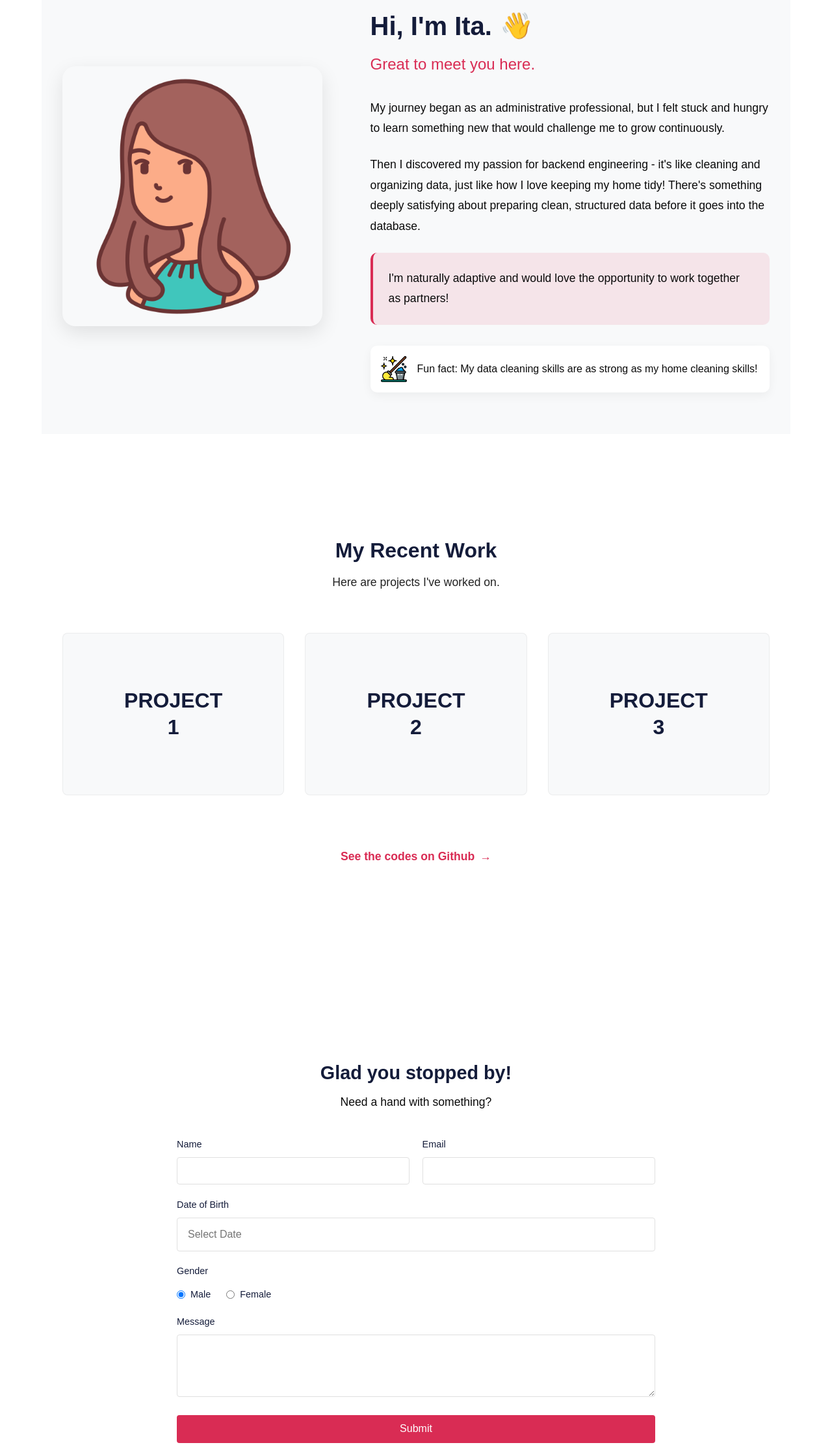
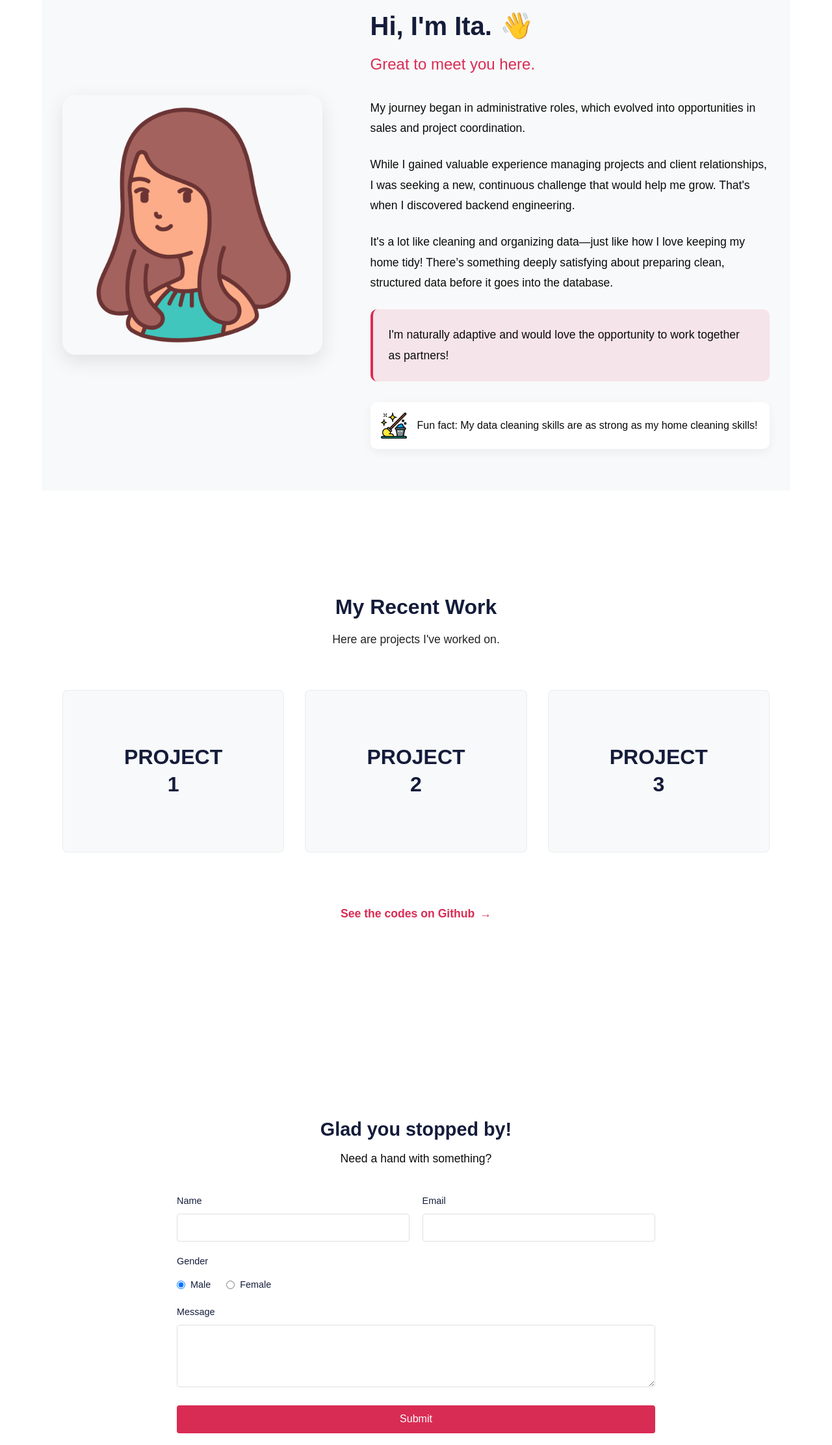
Before and after one commit to itayulia/portfolio-web, a plain HTML site: page index.html in a window 1280 px wide. Shown: the part 1122-3346 px from the top of the page at 65% size. Drawn offline with nearby package versions, Linux system fonts and the light colour scheme.

Commit message:
Edit welcome message on profile

```diff
--- a/index.html
+++ b/index.html
@@ -66,8 +66,9 @@
                 <h3 class="tagline">Great to meet you here.</h3>
 
                 <div class="journey">
-                    <p>My journey began as an administrative professional, but I felt stuck and hungry to learn something new that would challenge me to grow continuously.</p>
-                    <p>Then I discovered my passion for backend engineering - it's like cleaning and organizing data, just like how I love keeping my home tidy! There's something deeply satisfying about preparing clean, structured data before it goes into the database.</p>
+                    <p>My journey began in administrative roles, which evolved into opportunities in sales and project coordination.</p>
+                    <p>While I gained valuable experience managing projects and client relationships, I was seeking a new, continuous challenge that would help me grow. That's when I discovered backend engineering.</p>
+                    <p>It's a lot like cleaning and organizing data—just like how I love keeping my home tidy! There’s something deeply satisfying about preparing clean, structured data before it goes into the database.</p>
                     <p class="highlight">I'm naturally adaptive and would love the opportunity to work together as partners!</p>
                 </div>
 
@@ -123,11 +124,6 @@
                 </div>
 
                 <div class="form-group">
-                    <label for="dob">Date of Birth</label>
-                    <input type="text" class="date-input" id="dob" name="dob" placeholder="Select Date" required>
-                </div>
-
-                <div class="form-group">
                     <label>Gender</label>
                     <div class="radio-group">
                         <label>
@@ -154,7 +150,7 @@
     <!-- Footer -->
     <footer>
         <div class="footer-content">
-            <p class="footer-text">Committing progress—one line of code (and life) at a time.</p>
+            <p class="footer-text">Committing code, one line at a time—building both projects and progress.</p>
 
             <div class="footer-socials">
                 <a href="https://www.linkedin.com/in/itayuliana/" target="_blank" class="social-icon">
```
